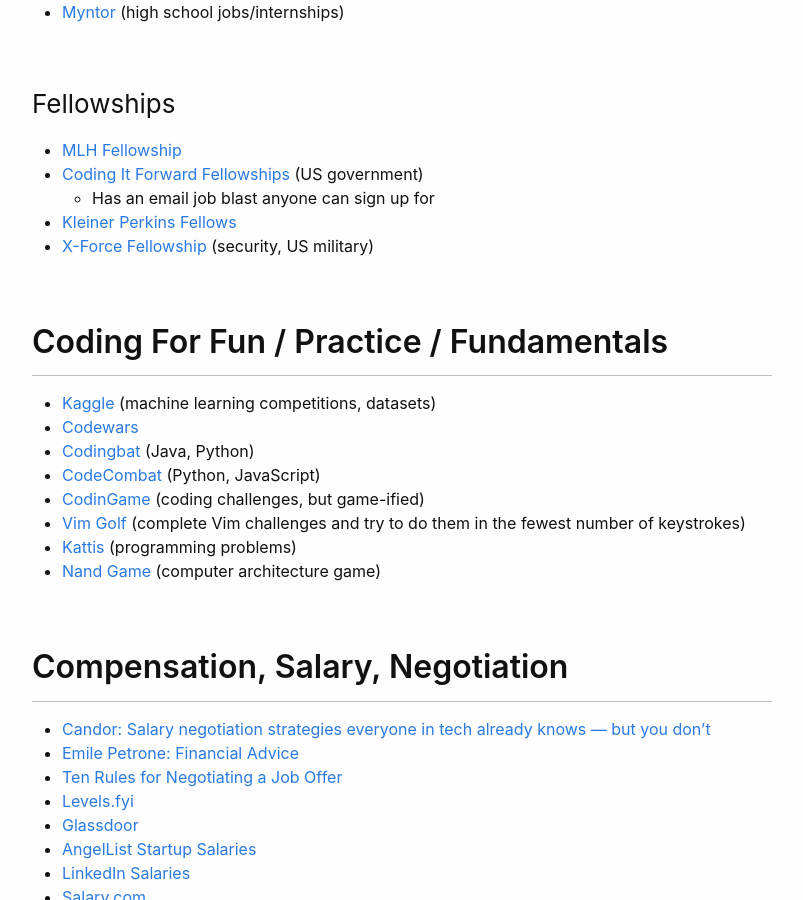
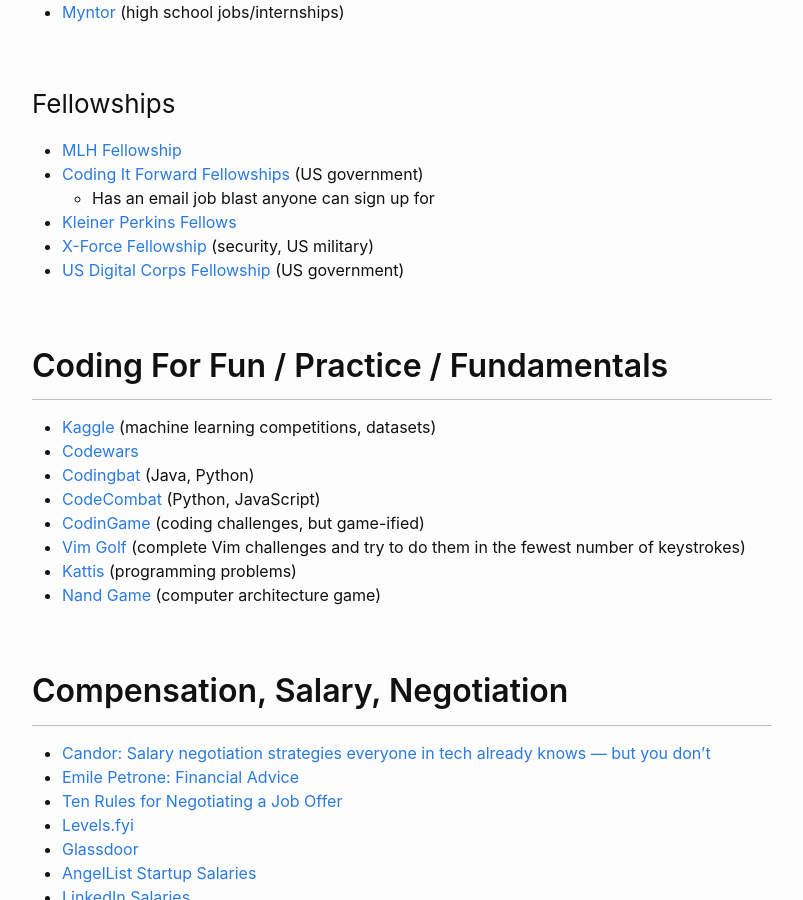
Before and after one commit to phrdang/phrdang.github.io, a Jekyll site: the page built from resources.md, in a window 1280 px wide and 900 px high, scrolled down 10266 px. Shown: the whole window, without its empty margins (238-1041 px from the left). Built offline with Jekyll 4.4.1, drawn with Linux system fonts in a browser that asks for light colours.

Commit message:
Add US digital corps fellowship to resources

```diff
--- a/resources.md
+++ b/resources.md
@@ -342,6 +342,7 @@
   - Has an email job blast anyone can sign up for
 - [Kleiner Perkins Fellows](https://fellows.kleinerperkins.com/)
 - [X-Force Fellowship](https://www.nsin.mil/x-force/) (security, US military)
+- [US Digital Corps Fellowship](https://digitalcorps.gsa.gov/opportunity/) (US government)
 
 ## Coding For Fun / Practice / Fundamentals
 
```
